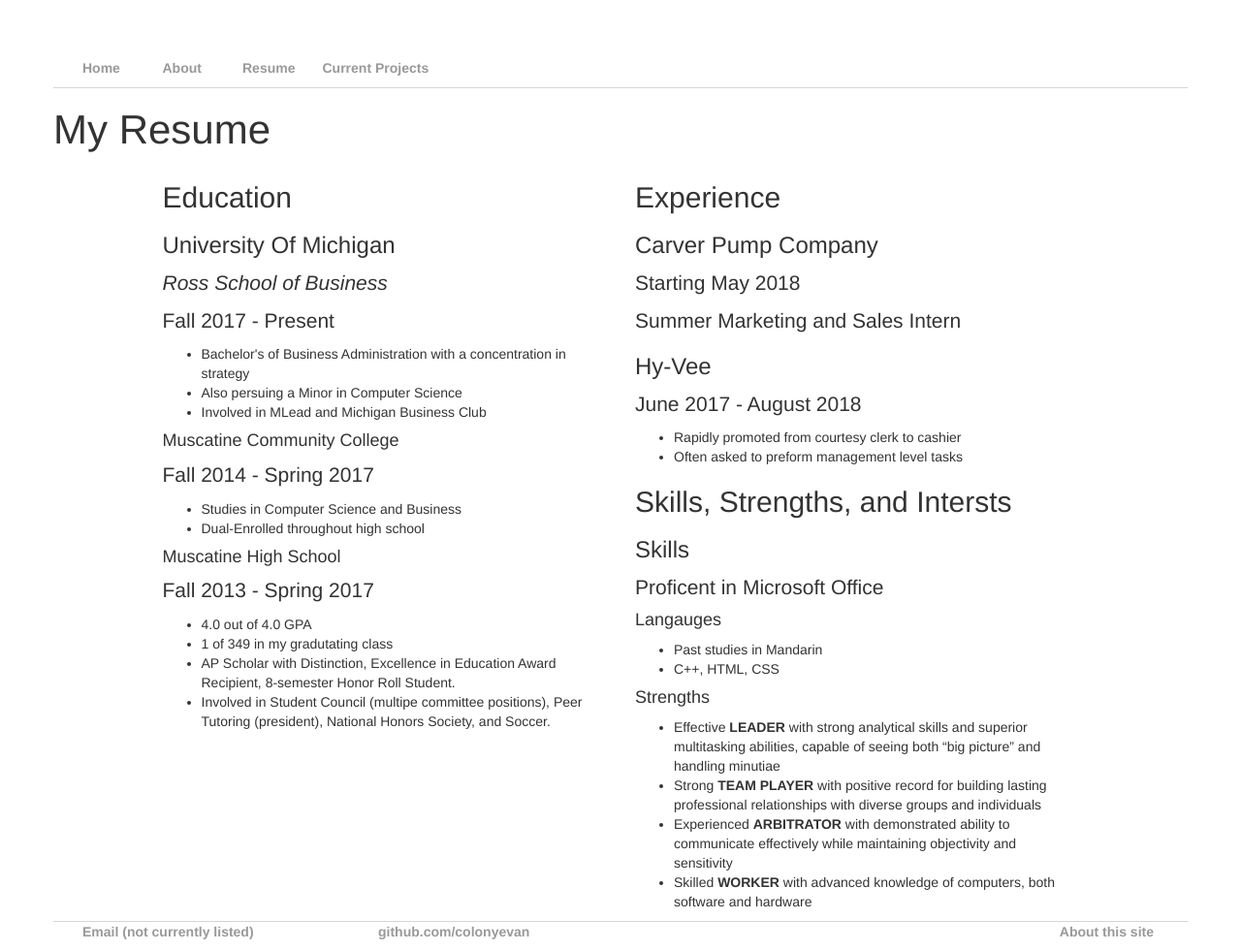
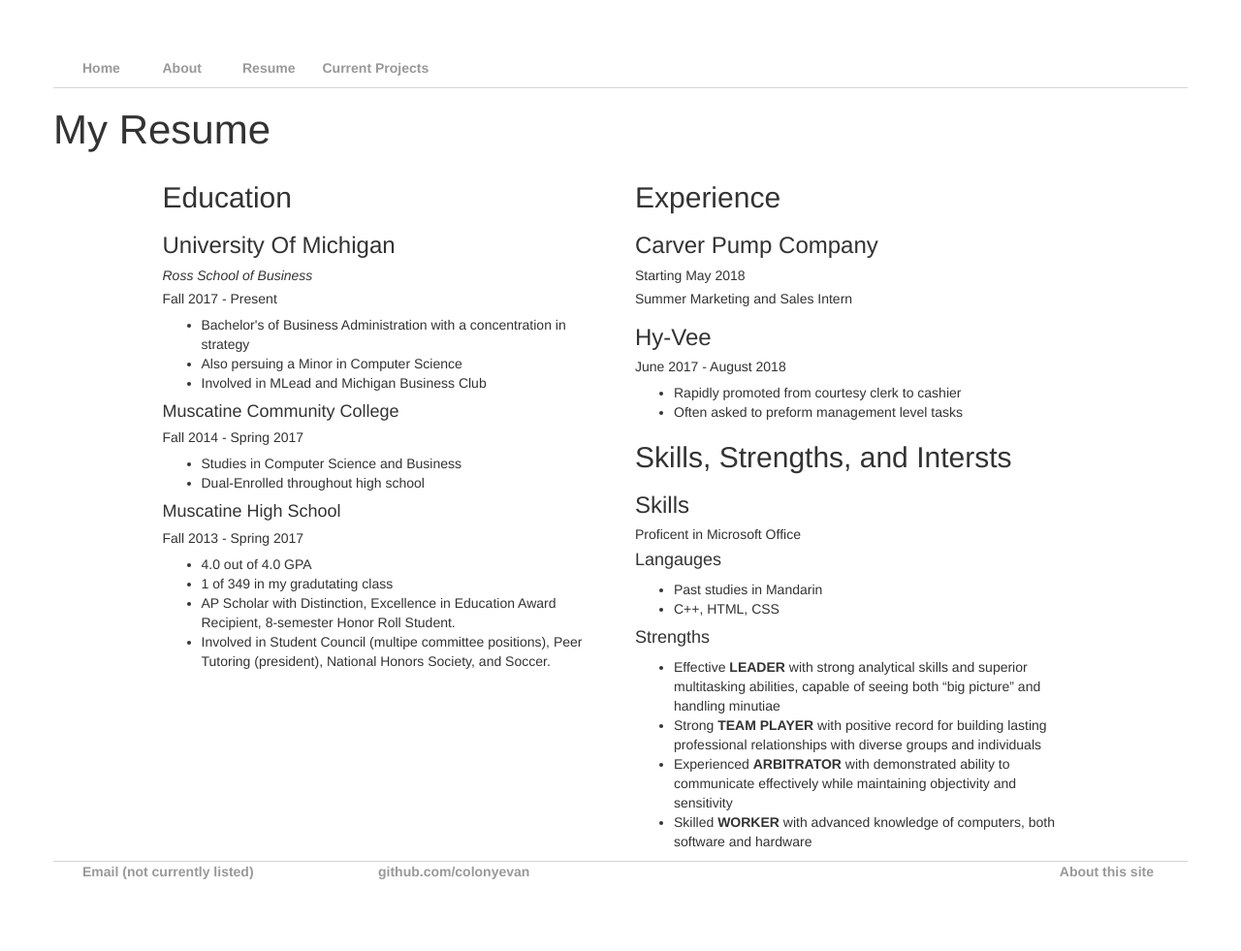
Before and after one commit to colonyevan/colonyevan.github.io, a Jekyll site: the page built from resume/index.html, in a window 1280 px wide. Shown: the whole page at 97% size. Built offline with Jekyll 4.4.1, drawn with Linux system fonts in a browser that asks for light colours; after the commit the page ends 919 px from its top, so only the background shows below that.

Commit message:
Resume Work

```diff
--- a/css/main.css
+++ b/css/main.css
@@ -51,3 +51,8 @@ img.avatar {
 header {
     border-bottom: 1px solid #d5d5d5;
 }
+
+.resume p {
+    font-size: 1em;
+    line-height: 1em;
+}
```
